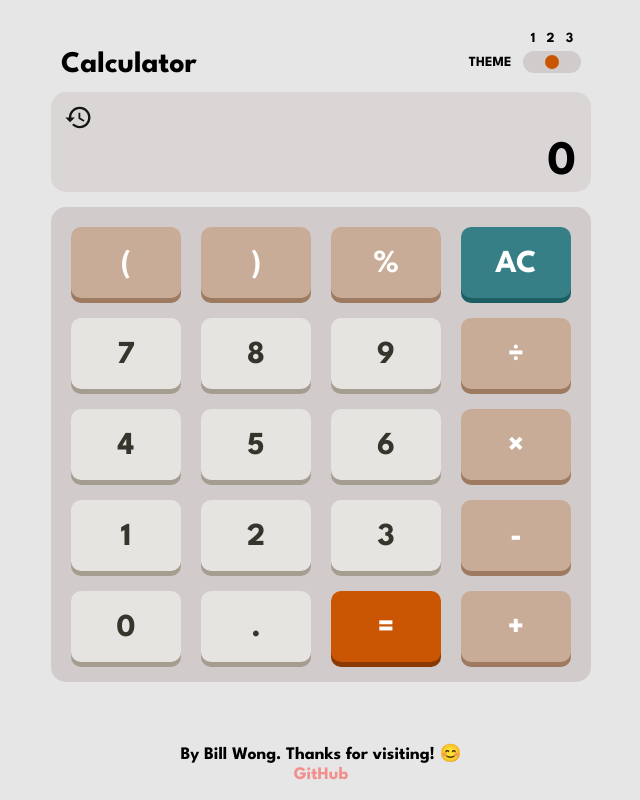
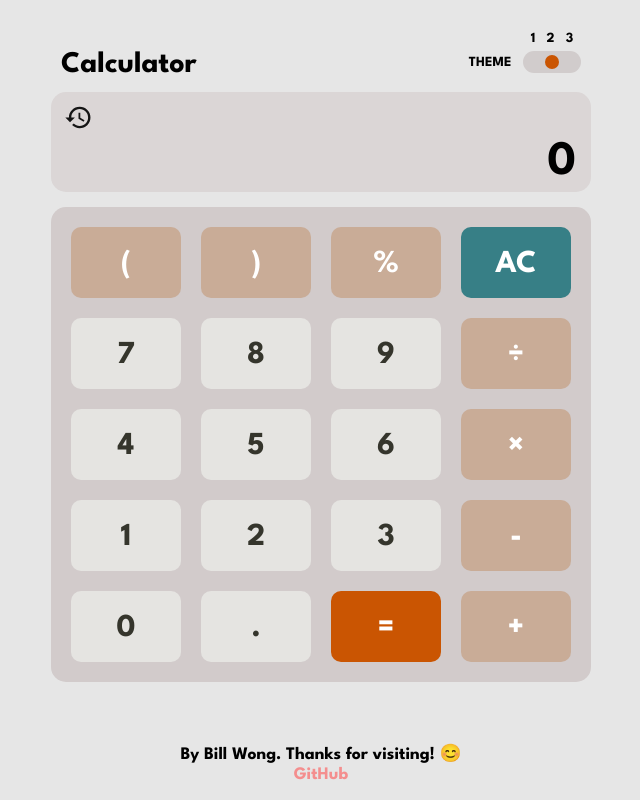
Before and after one commit to billwonggg/calculator-app, a React (Create React App) app: page / in a window 1280 px wide. Shown: the whole page, without its empty margins (319-959 px from the left). Built offline with nearby package versions, Linux system fonts and the light colour scheme.

Commit message:
Remove shadows and update theme background color

```diff
--- a/src/style/global.css
+++ b/src/style/global.css
@@ -1,7 +1,8 @@
 :is(:root, :root[data-theme="neutral"]) {
   --radius: 12px;
   --white-space: 20px;
-  --color-background: linear-gradient(to top, hsl(222, 26%, 31%), #2a4c83);
+  --color-background: linear-gradient(0deg, #b0e1fc, #0a559b);
+
   --color-track: hsl(223, 31%, 20%);
   --color-thumb: hsl(6, 63%, 50%);
   --color-font-theme: #ffffff;
@@ -14,22 +15,18 @@
 
   --color-button-number: hsl(30, 25%, 89%);
   --color-button-number-hover: hsl(43, 83%, 79%);
-  --color-shadow-button-number: hsl(28, 16%, 65%);
   --color-font-button-number: hsl(221, 14%, 31%);
 
   --color-button-del: hsl(225, 45%, 61%);
   --color-button-del-hover: hsl(225, 82%, 61%);
-  --color-shadow-button-del: hsl(222, 38%, 35%);
   --color-font-button-del: #ffffff;
 
   --color-button-operation: hsl(25, 30%, 61%);
   --color-button-operation-hover: hsl(25, 45%, 51%);
-  --color-shadow-button-operation: hsl(24, 27%, 33%);
   --color-font-button-operation: #ffffff;
 
   --color-button-result: hsl(6, 58%, 47%);
   --color-button-result-hover: hsl(6, 75%, 51%);
-  --color-shadow-button-result: hsl(6, 70%, 34%);
   --color-font-button-result: #ffffff;
 }
 
@@ -49,22 +46,18 @@
 
   --color-button-number: rgb(34, 36, 39);
   --color-button-number-hover: rgb(70, 72, 74);
-  --color-shadow-button-number: rgb(32, 31, 30);
   --color-font-button-number: #fff;
 
   --color-button-del: #d33640;
   --color-button-del-hover: #f9414d;
-  --color-shadow-button-del: #ab242d;
   --color-font-button-del: #fff;
 
   --color-button-operation: rgb(241, 154, 55);
   --color-button-operation-hover: rgb(255, 184, 78);
-  --color-shadow-button-operation: rgb(133, 82, 24);
   --color-font-button-operation: #ffffff;
 
   --color-button-result: rgb(100, 198, 123);
   --color-button-result-hover: rgb(64, 226, 151);
-  --color-shadow-button-result: rgb(37, 100, 51);
   --color-font-button-result: #fff;
 }
 
@@ -84,21 +77,17 @@
 
   --color-button-number: hsl(45, 7%, 89%);
   --color-button-number-hover: hsl(43, 89%, 76%);
-  --color-shadow-button-number: hsl(35, 11%, 61%);
   --color-font-button-number: hsl(60, 10%, 19%);
 
   --color-button-del: hsl(185, 42%, 37%);
   --color-button-del-hover: hsl(185, 60%, 42%);
-  --color-shadow-button-del: hsl(185, 58%, 25%);
   --color-font-button-del: #ffffff;
 
   --color-button-operation: hsl(25, 32%, 69%);
   --color-button-operation-hover: hsl(25, 50%, 58%);
-  --color-shadow-button-operation: hsl(25, 24%, 50%);
   --color-font-button-operation: #ffffff;
 
   --color-button-result: hsl(25, 98%, 40%);
   --color-button-result-hover: hsl(6, 75%, 51%);
-  --color-shadow-button-result: hsl(25, 99%, 27%);
   --color-font-button-result: #ffffff;
 }
```
